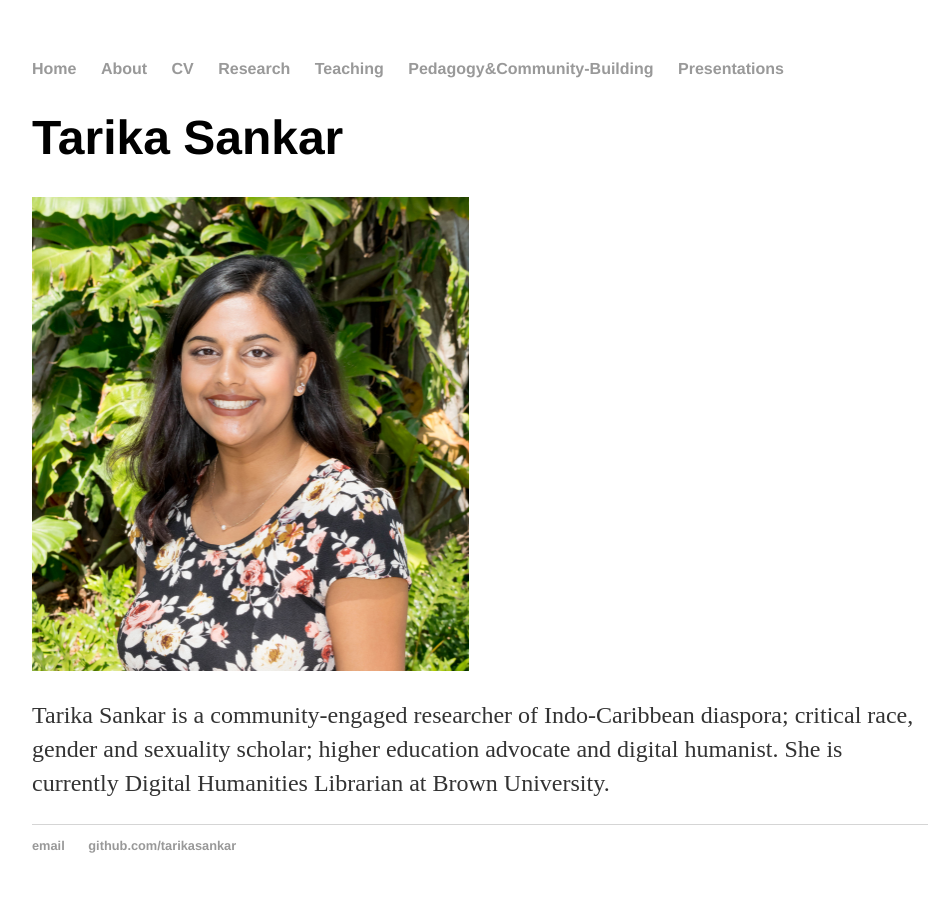
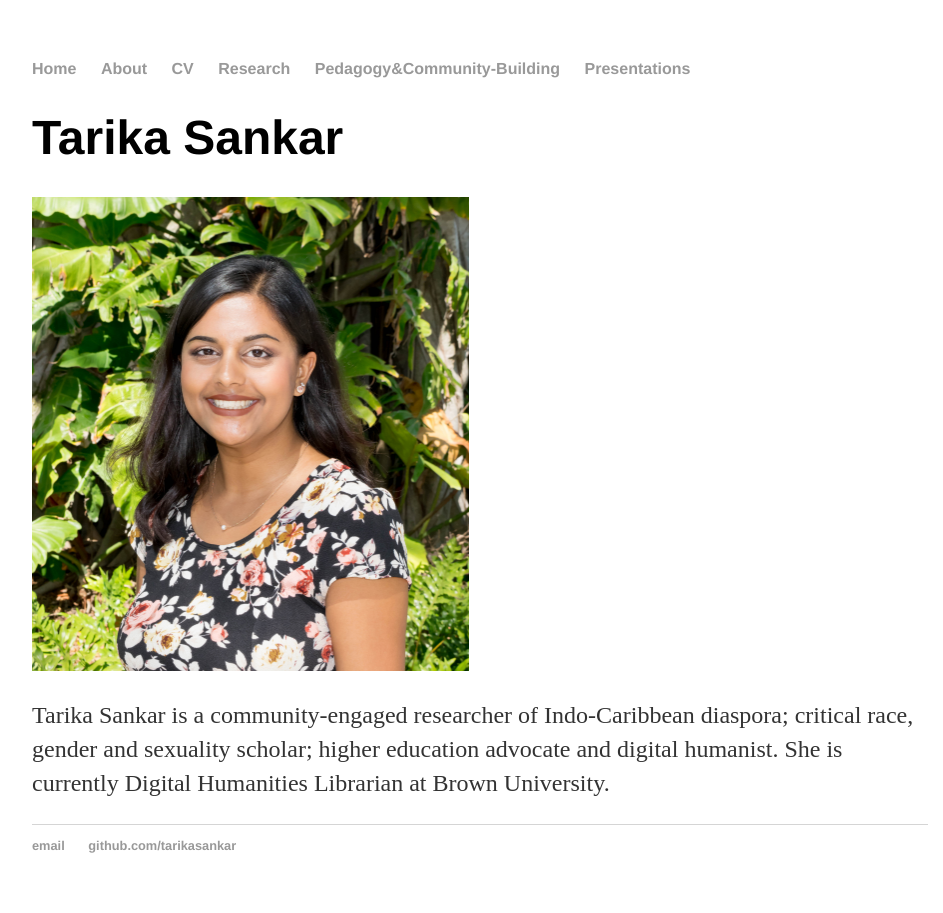
Before and after one commit to tarikasankar/tarikasankar.github.io, a Jekyll site: the page built from index.md, in a window 1280 px wide. Shown: the whole page, without its empty margins (160-1103 px from the left). Built offline with Jekyll 4.4.1, drawn with Linux system fonts in a browser that asks for light colours.

Commit message:
Update default.html
delete teaching tab

```diff
--- a/_layouts/default.html
+++ b/_layouts/default.html
@@ -12,7 +12,6 @@
 		        	<li><a href="/about">About</a></li>
 	        		<li><a href="/cv">CV</a></li>
 	     			<li><a href="/research">Research</a></li>
-				<li><a href="/teaching">Teaching</a></li>
 				<li><a href="/pedagogy&community-building">Pedagogy&Community-Building</a></li>
 				<li><a href="/presentations">Presentations</a></li>
 	    		</ul>
```
